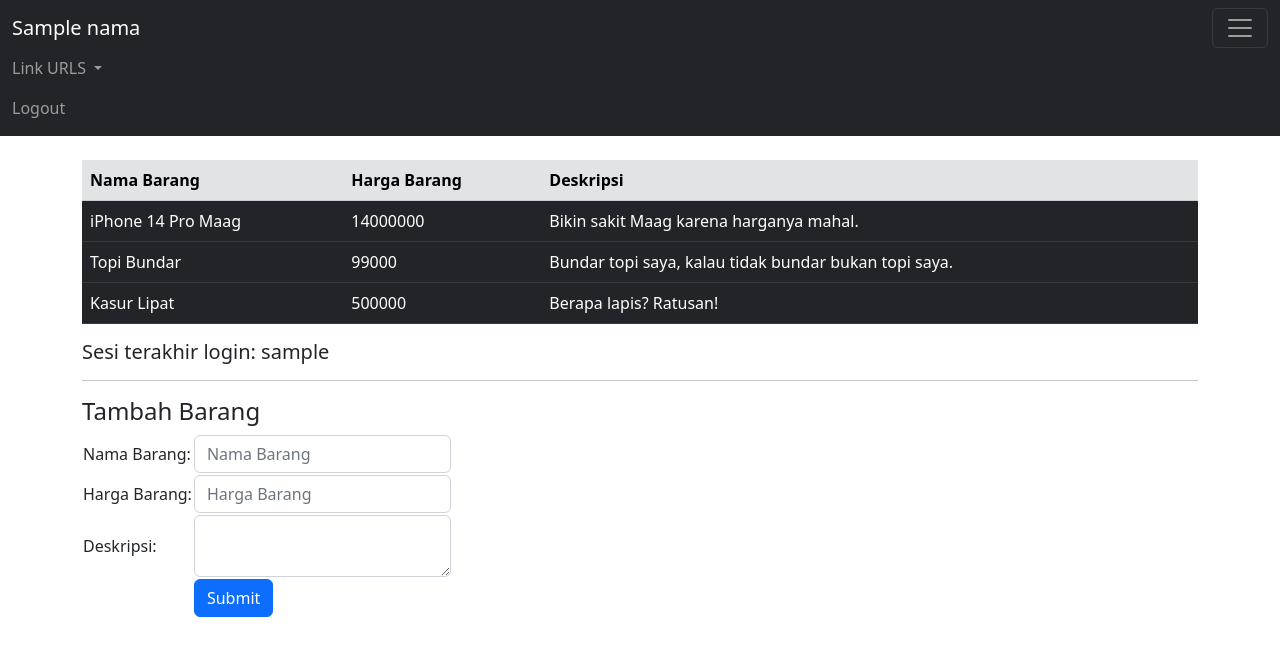
After one commit to AliaWidyanita/Django-PBP, a Django app: template wishlist/templates/wishlist_ajax.html in a window 1280 px wide, after a click that opens the changed part. The commit adds this page. Shown: the top 656 px of the page. Run offline with Django 4.2, Linux system fonts and the light colour scheme; data comes from the database, SQL or seed files in the repository; the template is opened without the code that fills it: most values are stand-ins (such as "Sample title", 1, 10 or a date in 2020); data that the repository does not hold is empty.

Commit message:
Finished Lab 5

```diff
--- a/wishlist/templates/wishlist.html
+++ b/wishlist/templates/wishlist.html
@@ -14,6 +14,7 @@
             Link URLS
           </a>
           <ul class="dropdown-menu">
+            <li><a class="dropdown-item" href="{% url 'wishlist:show_wishlist_ajax' %}">AJAX</a></li>
             <li><a class="dropdown-item" href="{% url 'wishlist:show_xml' %}">XML</a></li>
             <li><a class="dropdown-item" href="{% url 'wishlist:show_json' %}">JSON</a></li>
           </ul>
--- /dev/null
+++ b/wishlist/templates/wishlist_ajax.html
@@ -0,0 +1,114 @@
+{% extends 'base.html' %}
+
+{% block content %}
+<nav class="navbar navbar-dark bg-dark">
+  <div class="container-fluid">
+    <a class="navbar-brand" href="#">{{nama}}</a>
+    <button class="navbar-toggler" type="button" data-bs-toggle="collapse" data-bs-target="#navbarNavDropdown" aria-controls="navbarNavDropdown" aria-expanded="false" aria-label="Toggle navigation">
+      <span class="navbar-toggler-icon"></span>
+    </button>
+    <div class="collapse navbar-collapse" id="navbarNavDropdown">
+      <ul class="navbar-nav">
+        <li class="nav-item dropdown">
+          <a class="nav-link dropdown-toggle" href="#" role="button" data-bs-toggle="dropdown" aria-expanded="false">
+            Link URLS
+          </a>
+          <ul class="dropdown-menu">
+            <li><a class="dropdown-item" href="{% url 'wishlist:show_wishlist' %}">Wishlist</a></li>
+            <li><a class="dropdown-item" href="{% url 'wishlist:show_xml' %}">XML</a></li>
+            <li><a class="dropdown-item" href="{% url 'wishlist:show_json' %}">JSON</a></li>
+          </ul>
+        </li>
+        <li class="nav-item">
+          <a class="nav-link" href="{% url 'wishlist:logout' %}">Logout</a>
+        </li>
+      </ul>
+    </div>
+  </div>
+</nav>
+
+<div class="container mt-4">
+    <table class="table table-dark">
+      <thead class="table-secondary">
+        <th>Nama Barang</th>
+        <th>Harga Barang</th>
+        <th>Deskripsi</th>
+      </thead>
+      {% comment %} Tambahkan data di bawah baris ini {% endcomment %}
+      <tbody id="tbl">
+
+      </tbody>
+    </table>
+
+    <h5>Sesi terakhir login: {{ last_login }}</h5>
+
+    <hr />
+
+    <h4>Tambah Barang</h4>
+    <form method="POST" action="">
+      {% csrf_token %}
+      <table>
+        <tr>
+          <td>Nama Barang: </td>
+          <td><input type="text" id="nama_barang" name="nama_barang" placeholder="Nama Barang" class="form-control"></td>
+        </tr>
+
+        <tr>
+          <td>Harga Barang: </td>
+          <td><input type="number" id="harga_barang" name="harga_barang" placeholder="Harga Barang" class="form-control"></td>
+        </tr>
+
+        <tr>
+          <td>Deskripsi: </td>
+          <td><textarea class="form-control" id="deskripsi" name="deskripsi"></textarea></td>
+        </tr>
+
+        <tr>
+          <td></td>
+          <td><input class="btn btn-primary" type="submit" value="Submit" id="newBtn"></td>
+        </tr>
+      </table>
+    </form>
+  </div>
+
+  <script src="https://ajax.googleapis.com/ajax/libs/jquery/3.6.0/jquery.min.js"></script>
+  <script>
+    function postNew(e) {
+      e.preventDefault()
+      const namaBarang = $("#nama_barang").val()
+      const hargaBarang = $("#harga_barang").val()
+      const deskripsi = $("#deskripsi").val()
+
+      const data = {
+        nama_barang: namaBarang,
+        harga_barang: hargaBarang,
+        deskripsi,
+        csrfmiddlewaretoken: "{{ csrf_token }}"
+      }
+    }
+
+    function writeTable(data) {
+      const table = $("#tbl")
+      table.empty()
+      for (let i = 0; i < data.length; i++) {
+        table.append(`
+          <tr>
+            <td>${data[i].fields.nama_barang}</td>
+            <td>${data[i].fields.harga_barang}</td>
+            <td>${data[i].fields.deskripsi}</td>
+          </tr>
+          `)
+      }
+    }
+
+    function fetchData() {
+      $.get("/wishlist/json", writeTable)
+    }
+
+    $(document).ready(() => {
+      $("#newBtn").click(postNew)
+      fetchData()
+    })
+
+  </script>
+  {% endblock content %}
--- a/wishlist/urls.py
+++ b/wishlist/urls.py
@@ -2,18 +2,24 @@ from django.urls import path
 from wishlist.views import show_wishlist
 from wishlist.views import show_xml
 from wishlist.views import show_json
+from wishlist.views import show_xml_by_id
 from wishlist.views import show_json_by_id
 from wishlist.views import register
 from wishlist.views import login_user
 from wishlist.views import logout_user
+from wishlist.views import show_wishlist_ajax
+from wishlist.views import add_wishlist_ajax
 
 app_name = 'wishlist'
 
 urlpatterns = [
     path('', show_wishlist, name='show_wishlist'),
+    path('ajax/', show_wishlist_ajax, name='show_wishlist_ajax'),
+    path("ajax/submit", add_wishlist_ajax, name="add_wishlist_ajax"),
     path('xml/', show_xml, name='show_xml'),
     path('json/', show_json, name='show_json'),
     path('json/<int:id>', show_json_by_id, name='show_json_by_id'),
+    path('xml/<int:id>', show_xml_by_id, name='show_xml_by_id'),
     path('register/', register, name='register'),
     path('login/', login_user, name='login'),
     path('logout/', logout_user, name='logout'),
--- a/wishlist/views.py
+++ b/wishlist/views.py
@@ -1,16 +1,13 @@
 import datetime
-from django.http import HttpResponseRedirect
 from django.urls import reverse
-from django.shortcuts import render
+from django.core import serializers
 from wishlist.models import BarangWishlist
-from django.http import HttpResponse
-from django.core import serializers
-from django.shortcuts import redirect
+from django.shortcuts import redirect, render
+from django.contrib import messages
+from django.contrib.auth import authenticate, login, logout
 from django.contrib.auth.forms import UserCreationForm
-from django.contrib import messages
-from django.contrib.auth import authenticate, login
-from django.contrib.auth import logout
 from django.contrib.auth.decorators import login_required
+from django.http import HttpRequest, HttpResponse, HttpResponseRedirect
 
 # Create your views here.
 @login_required(login_url='/wishlist/login/')
@@ -23,6 +20,26 @@ def show_wishlist(request):
     }
     return render(request, "wishlist.html", context)
 
+@login_required(login_url='/wishlist/login/')
+def show_wishlist_ajax(request):
+    data_barang_wishlist = BarangWishlist.objects.all()
+    context = {
+        'list_barang': data_barang_wishlist,
+        'nama': 'Alia Widyanita Puspaningrum',
+        'last_login': request.COOKIES['last_login'],
+    }
+    return render(request, "wishlist_ajax.html", context)
+
+def add_wishlist_ajax(request: HttpRequest):
+    if request.method == "POST":
+        nama_barang = request.POST.get("nama_barang")
+        harga_barang = request.POST.get("harga_barang")
+        deskripsi = request.POST.get("deskripsi")
+
+        BarangWishlist.objects.create(nama_barang=nama_barang,deskripsi=deskripsi,harga_barang=harga_barang)
+        response = HttpResponseRedirect(reverse("wishlist:wishlist_ajax"))
+        return response
+
 def show_xml(request):
     data = BarangWishlist.objects.all()
     return HttpResponse(serializers.serialize("xml", data), content_type="application/xml")
@@ -34,6 +51,10 @@ def show_json(request):
 def show_json_by_id(request,id):
     data = BarangWishlist.objects.filter(pk=id)
     return HttpResponse(serializers.serialize("json", data), content_type="application/json")
+
+def show_xml_by_id(request,id):
+    data = BarangWishlist.objects.filter(pk=id)
+    return HttpResponse(serializers.serialize("xml", data), content_type="application/xml")
 
 def register(request):
     form = UserCreationForm()
```
Also changed, not shown: 1 other file.
